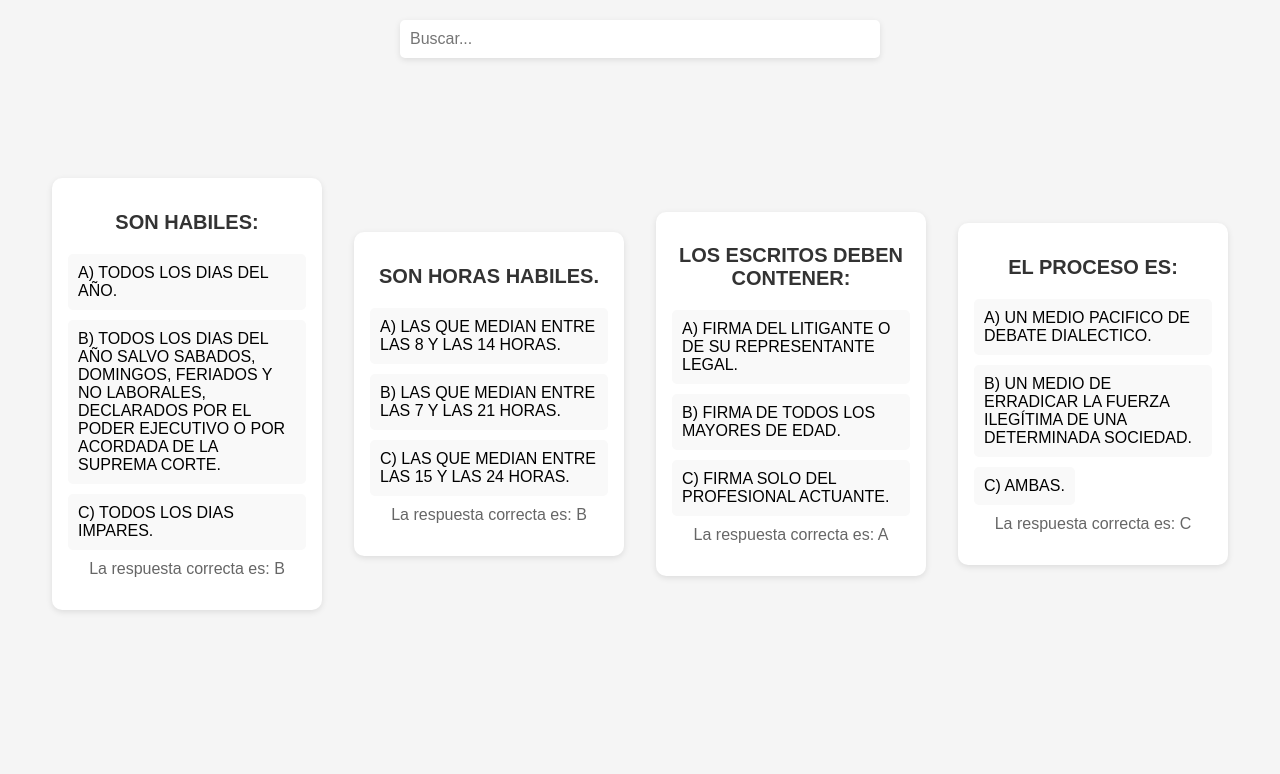
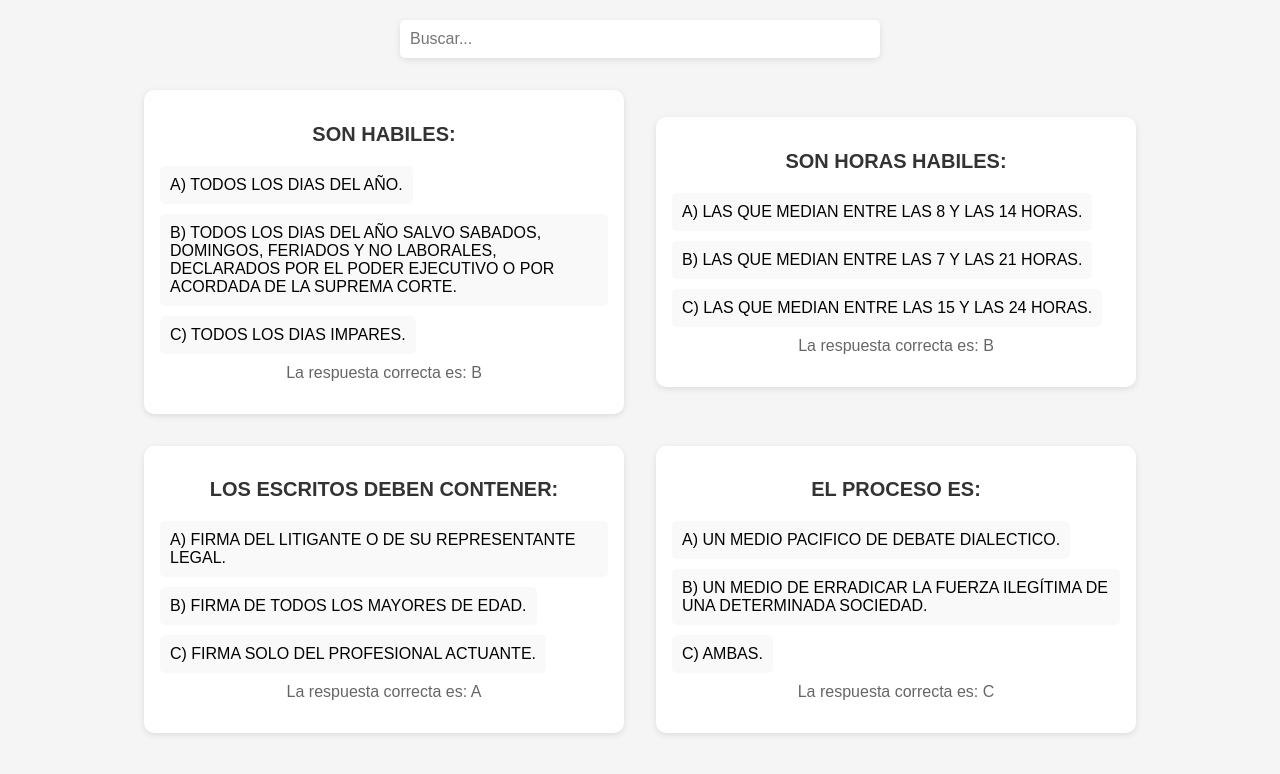
Before and after one commit to tsuramii/LaburitoAgustin, a plain HTML site: page index.html in a window 1280 px wide. Drawn offline with Linux system fonts and the light colour scheme.

Commit message:
fix an visual error

```diff
--- a/data.json
+++ b/data.json
@@ -9,7 +9,7 @@
   },
   {
     "_id": 2,
-    "Pregunta": "SON HORAS HABILES.",
+    "Pregunta": "SON HORAS HABILES:",
     "RespuestaA": "A) LAS QUE MEDIAN ENTRE LAS 8 Y LAS 14 HORAS.",
     "RespuestaB": "B) LAS QUE MEDIAN ENTRE LAS 7 Y LAS 21 HORAS.",
     "RespuestaC": "C) LAS QUE MEDIAN ENTRE LAS 15 Y LAS 24 HORAS.",
--- a/style.css
+++ b/style.css
@@ -45,7 +45,6 @@ body {
 }
 /* Card */
 .card {
-    flex: 1;
   background-color: #fff;
   border-radius: 10px;
   box-shadow: 0 2px 6px rgba(0, 0, 0, 0.1);
@@ -73,7 +72,6 @@ p {
   list-style-type: none;
   padding: 0;
   margin-top: 20px;
-
 }
 
 .option {
```
Also changed, not shown: index.html (+0 -1 lines), main.js (line endings or trailing spaces). Lines whose indentation alone changed are shown as unchanged.
